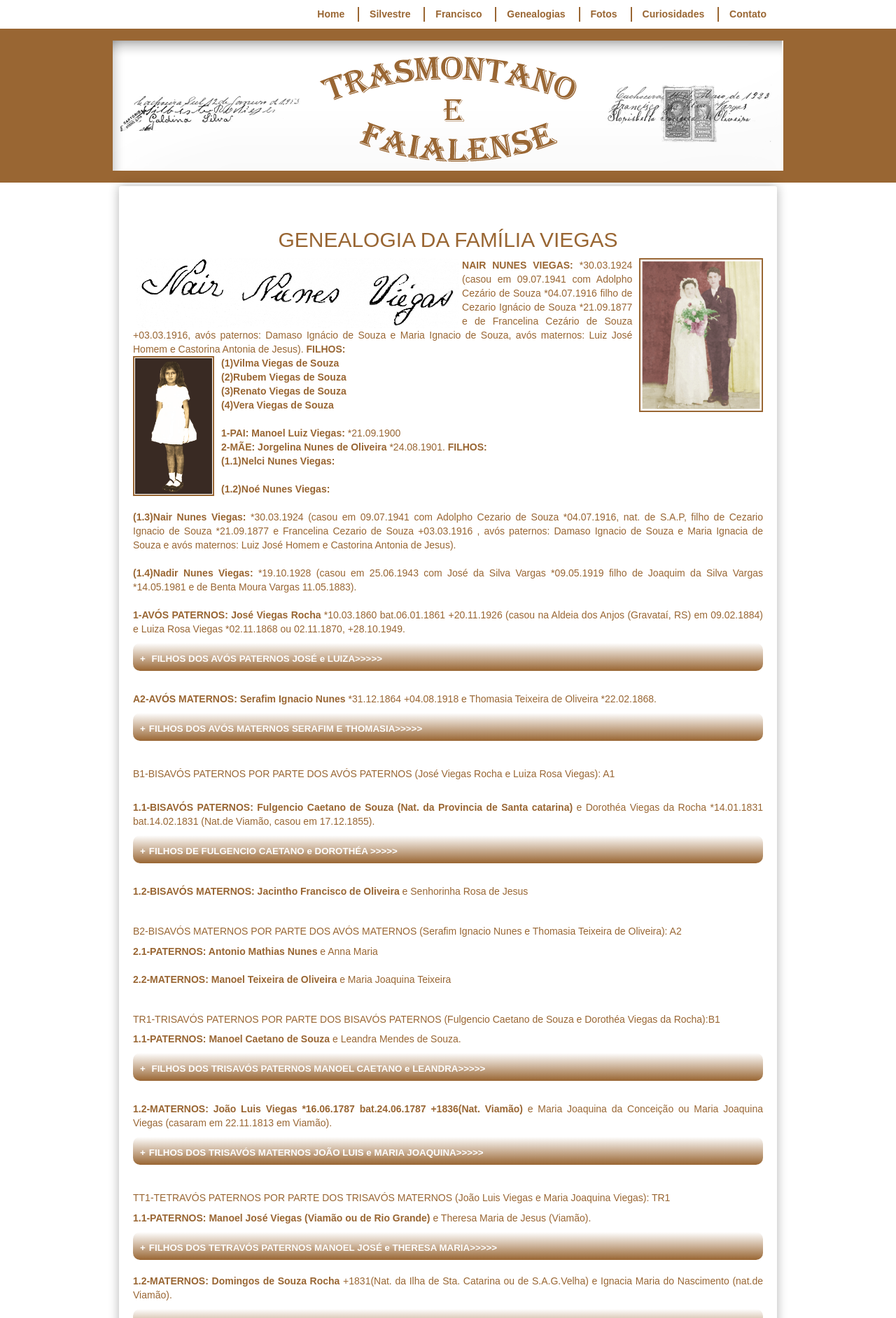
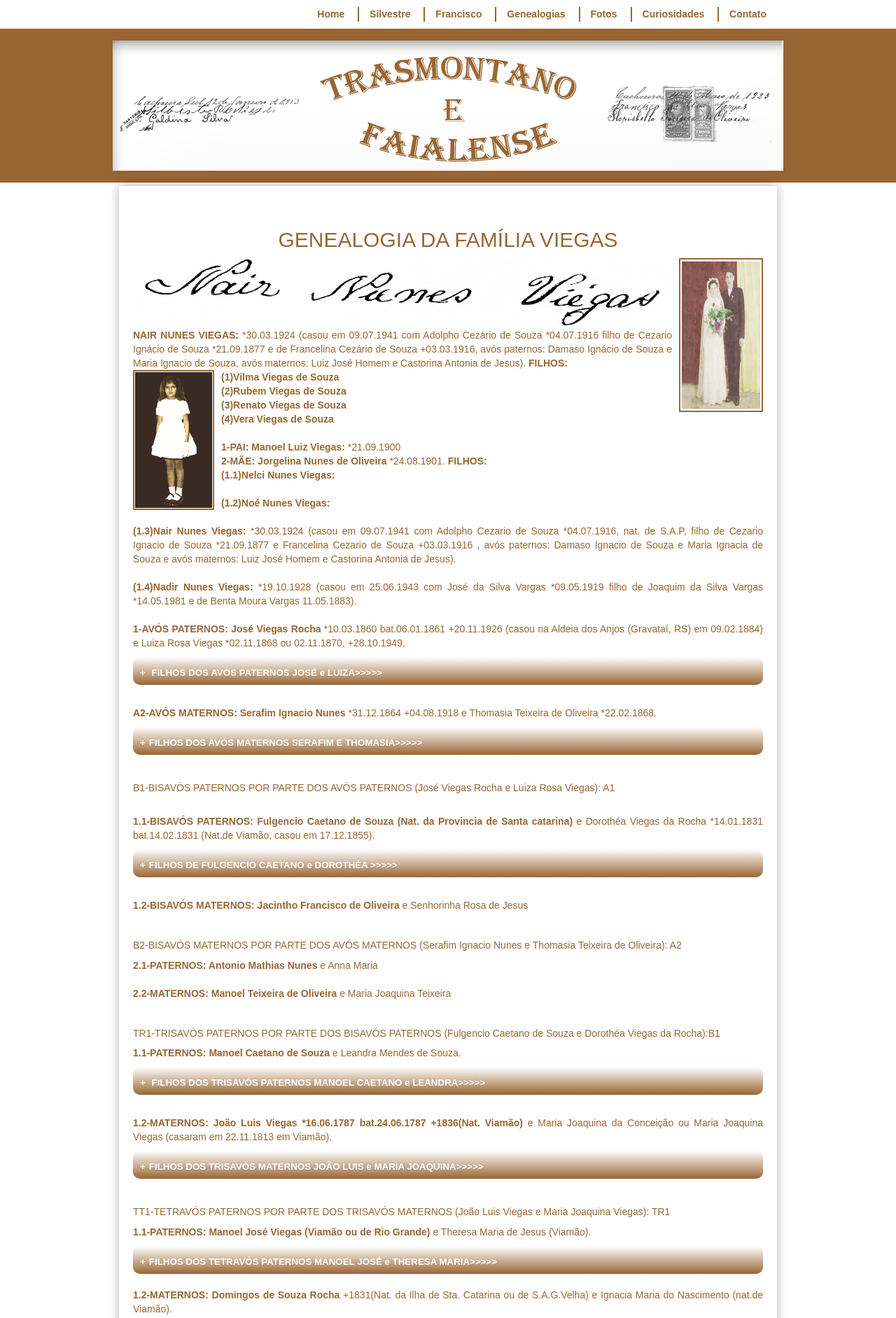
Before and after one commit to claudiovargas1955/claudiovargas1955.github.io, a Jekyll site: the page built from _pages/genealogia-da-familia-viegas.html, in a window 1280 px wide. Shown: the top 1884 px of the page at 70% size. Built offline with Jekyll 4.4.1, drawn with Linux system fonts in a browser that asks for light colours; some web fonts are replaced.

Commit message:
Update genealogia-da-familia-viegas.html

```diff
--- a/_pages/genealogia-da-familia-viegas.html
+++ b/_pages/genealogia-da-familia-viegas.html
@@ -41,10 +41,10 @@ details[open] summary {color:#fff;
 </style>
 
 <h2>GENEALOGIA DA FAMÍLIA VIEGAS</h2>
-<img class="esq1" style="float:left"; src="/images/Nair.png" widht="760px" height="100px" align="center" title="Assinatura Nair Nunes Viegas -
+<img class="esq1" style="float:left"; src="/images/Nair.png" width="760px" height="100px" align="center" title="Assinatura Nair Nunes Viegas -
 09.07.1941";/>
 
-<p><img class="dir" style="float:right"; widht="120px padding-botton:1px"; src="/images/145076040011.png"; height="220px"
+<p><img class="dir" style="float:right"; width="120px padding-botton:1px"; src="/images/145076040011.png"; height="220px"
 title="Casamento de Nair Viegas e Adolfo Souza";/>
 
 <b>NAIR NUNES VIEGAS:</b> *30.03.1924 (casou em 09.07.1941 com Adolpho Cezário de Souza *04.07.1916 filho de Cezario Ignácio de Souza
```
